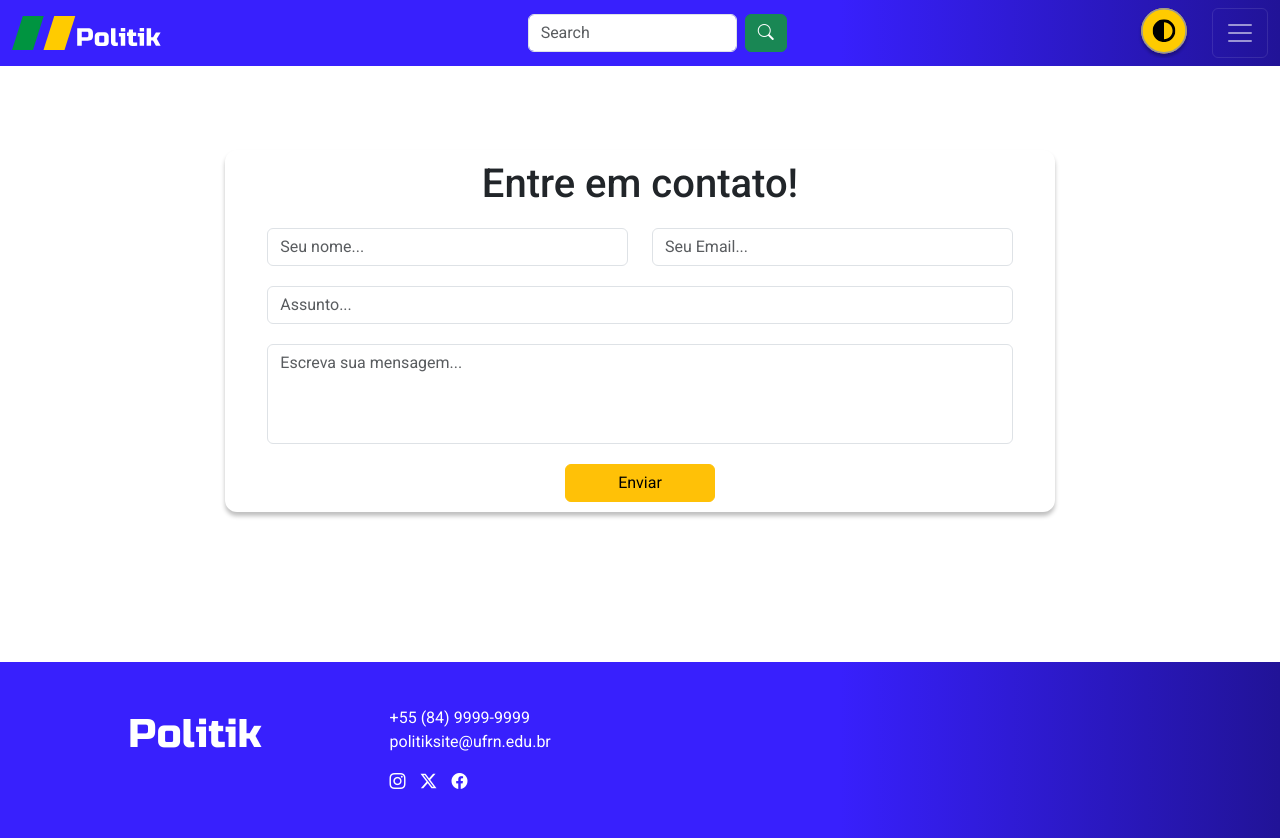
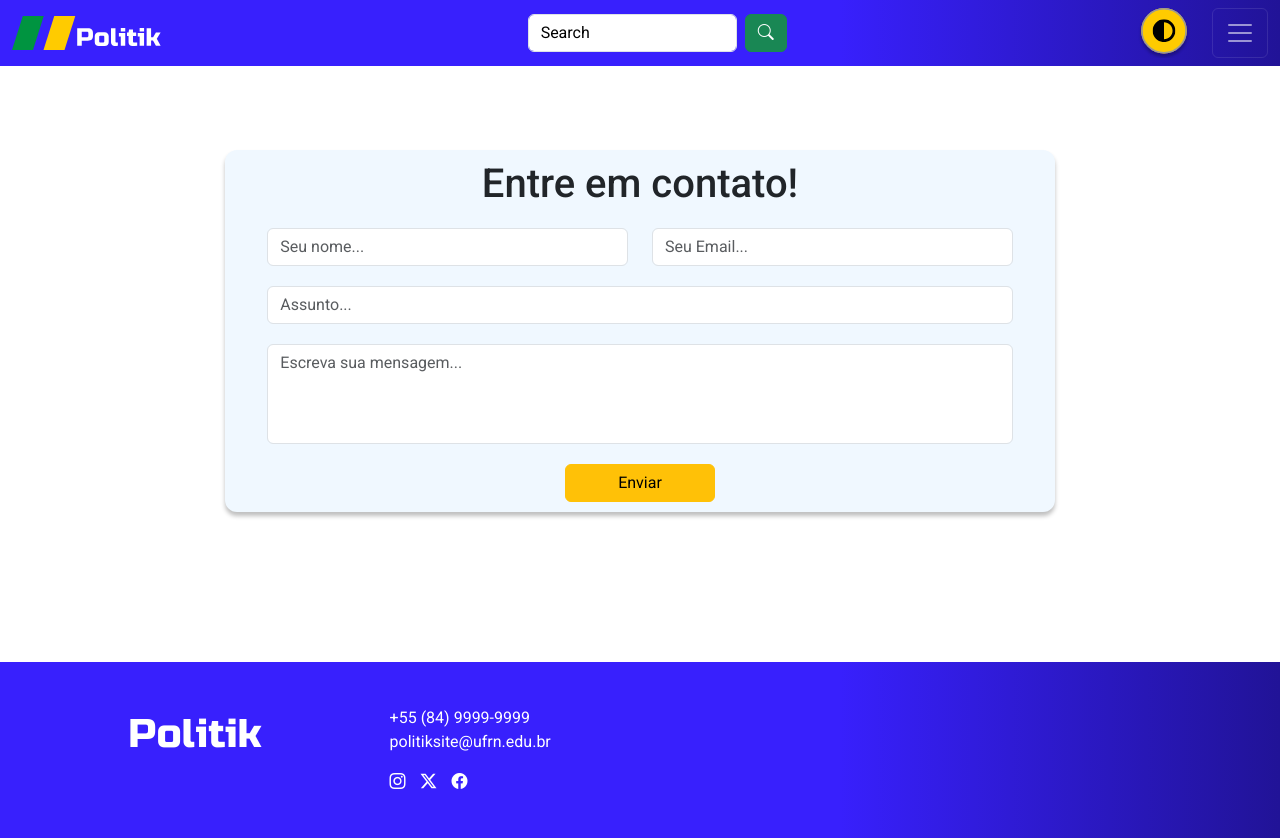
Before and after one commit to FilipeFCampos/Politik, an Angular app: page /contato in a window 1280 px wide. Built offline with nearby package versions, Linux system fonts and the light colour scheme.

Commit message:
Alto contraste da search box configurado

```diff
--- a/src/app/navbar/navbar.component.scss
+++ b/src/app/navbar/navbar.component.scss
@@ -64,6 +64,14 @@ nav {
     font-size: larger;
 }
 
+#desktop-search-bar form input::placeholder {
+    color: var(--search-bar-text);
+}
+
+#desktop-search-bar form input {
+    background-color: var(--search-bar);
+}
+
 @media screen and (max-width: 600px) {
     #desktop-search-bar {
       display: none;
--- a/src/styles.scss
+++ b/src/styles.scss
@@ -8,9 +8,11 @@
     --blue-gradient180d: linear-gradient(180deg, #3820FD 0%, #211397 100%);
     --green-gradient: linear-gradient(90deg, #009440 0%, #014F23 100%);
     --alternative-text: #FFFF;
-    --floating-box: #F0F8FF
+    --floating-box: #F0F8FF;
+    --search-bar: #FFFF;
+    --search-bar-text: #000;
     background-color: #FFFF;
-    color: #000
+    color: #000;
 
 }
 
@@ -20,6 +22,8 @@
     --green-gradient: linear-gradient(90deg, #00FFEA 65.5%, #00CED6 100%);
     --alternative-text: #000;
     --floating-box: #202020;
+    --search-bar: #000;
+    --search-bar-text: #FFFF;
     background-color: #000;
     color: #FFFF;
 }
```
